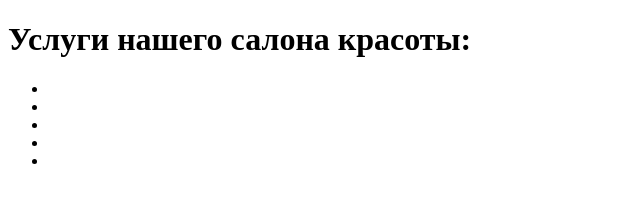
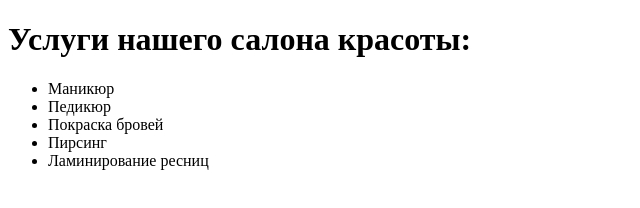
Before and after one commit to DJStar77/djstar77.github.io, a plain HTML site: page task-dom/index.html in a window 1280 px wide. Shown: the whole page, without its empty margins (0-640 px from the left). Drawn offline with Linux system fonts and the light colour scheme.

Commit message:
Add text for menu items

```diff
--- a/task-dom/index.html
+++ b/task-dom/index.html
@@ -11,11 +11,11 @@
 	</div>
 	<div class="nav">
 		<ul class="nav-list">
-			<li class="nav-list__item"></li>
-			<li class="nav-list__item"></li>
-			<li class="nav-list__item"></li>
-			<li class="nav-list__item"></li>
-			<li class="nav-list__item"></li>
+			<li class="nav-list__item">Маникюр</li>
+			<li class="nav-list__item">Педикюр</li>
+			<li class="nav-list__item">Покраска бровей</li>
+			<li class="nav-list__item">Пирсинг</li>
+			<li class="nav-list__item">Ламинирование ресниц</li>
 		</ul>
 	</div>
 	<div class="content">
```
